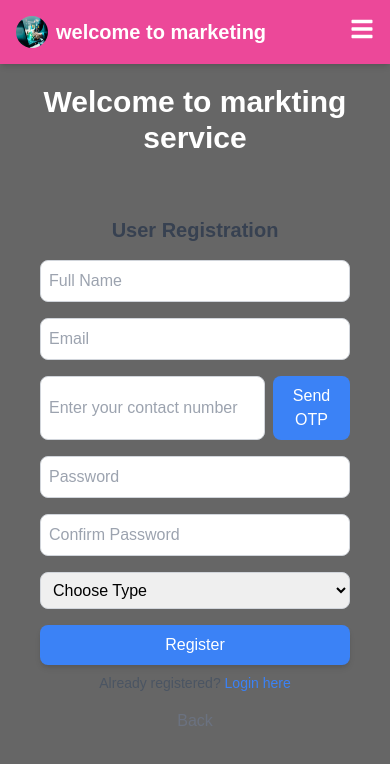
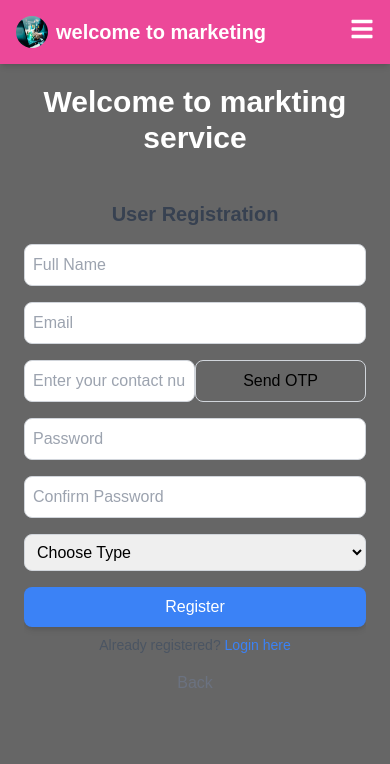
Before and after one commit to Naveenkumar-surge/marketing-project, a React (Create React App) app: page / in a window 390 px wide. Both pictures are taken after a click on the button "User". Shown: the top 764 px of the page. Built offline with nearby package versions, Linux system fonts and the light colour scheme; what leaflet-geosearch would draw is missing.

Commit message:
added changes

```diff
--- a/src/Components/Homepage.tsx
+++ b/src/Components/Homepage.tsx
@@ -333,7 +333,7 @@ const handleUserRegister = async (e: React.FormEvent) => {
   )}
 
   {activeSection === "home" && (
-  <div className="relative w-full min-h-screen bg-white sm:bg-gray-100 overflow-y-auto sm:overflow-hidden">
+  <div className="relative w-full h-screen bg-white sm:bg-gray-100">
     <video autoPlay loop muted className="absolute w-full h-full object-cover hidden sm:block">
       <source src="/videos/background.mp4" type="video/mp4" />
     </video>
@@ -356,8 +356,8 @@ const handleUserRegister = async (e: React.FormEvent) => {
 
     {/* Content container */}
     <div className="absolute inset-0 flex flex-col justify-start items-center bg-black bg-opacity-60 sm:bg-transparent pt-10 sm:pt-20">
-      <div className="w-full sm:w-96 p-6 sm:h-auto min-h-full overflow-y-auto sm:overflow-visible">
-        {/* Title */}
+      <div className="w-full sm:w-96 p-6 sm:h-auto h-full overflow-y-auto">
+        {/* Title with margin-top to avoid overlap */}
         <h1 className="text-white text-3xl font-extrabold mb-6 sm:text-4xl text-center bg-transparent sm:absolute sm:top-16 sm:left-1/2 sm:transform sm:-translate-x-1/2">
           Welcome to markting service
         </h1>
@@ -365,8 +365,8 @@ const handleUserRegister = async (e: React.FormEvent) => {
         {/* Role Selection or Form based on User's Choice */}
         {!role ? (
           <>
-            {/* Buttons for mobile view */}
-            <div className="sm:hidden fixed bottom-12 left-0 right-0 flex justify-center space-x-4 z-50">
+            {/* Buttons for mobile view, positioned at the bottom */}
+            <div className="sm:hidden absolute bottom-12 left-0 right-0 flex justify-center space-x-4">
               <button onClick={() => setRole("user")} className="px-6 py-3 bg-blue-500 text-white rounded-lg shadow-md hover:bg-blue-600 transition-all duration-300 ease-in-out">
                 User
               </button>
@@ -375,7 +375,7 @@ const handleUserRegister = async (e: React.FormEvent) => {
               </button>
             </div>
 
-            {/* Desktop buttons */}
+            {/* Buttons for desktop view, centered (hidden on mobile) */}
             <div className="hidden sm:flex sm:flex-row sm:space-x-6 sm:justify-center sm:items-center sm:w-full sm:max-w-xs sm:absolute sm:top-1/2 sm:left-1/2 sm:transform sm:-translate-x-1/2 sm:-translate-y-1/2">
               <button onClick={() => setRole("user")} className="px-6 py-3 bg-blue-500 text-white rounded-lg shadow-md hover:bg-blue-600 transition-all duration-300 ease-in-out">
                 User
@@ -386,7 +386,7 @@ const handleUserRegister = async (e: React.FormEvent) => {
             </div>
           </>
         ) : (
-          <div className="overflow-y-auto max-h-[85vh] sm:max-h-full p-4">
+          <div className="overflow-y-auto max-h-[80vh] sm:max-h-full">
             {/* User Form or Admin Form */}
             {role === "user" ? (
           <>
@@ -397,6 +397,7 @@ const handleUserRegister = async (e: React.FormEvent) => {
               </div>
             )}
             <form onSubmit={isUserRegistered ? handleUserLogin : handleUserRegister} className="space-y-4">
+              {/* Default to User Registration */}
               {!isUserRegistered && (
                 <input
                   type="text"
@@ -416,21 +417,22 @@ const handleUserRegister = async (e: React.FormEvent) => {
                 required
               />
 
+              {/* Contact Number (Only for Registration) */}
               {!isUserRegistered && (
                 <div className="mb-4">
-                      <div className="flex gap-2">
+                  <div className="flex">
                     <input
                       type="text"
                       value={contactNumber}
                       onChange={(e) => handleContactNumberChange(e.target.value)}
                       placeholder="Enter your contact number"
-                          className="flex-1 p-2 border border-gray-300 rounded-lg focus:outline-none focus:ring-2 focus:ring-blue-500 transition duration-300"
+                      className="w-full p-2 border border-gray-300 rounded-lg focus:outline-none focus:ring-2 focus:ring-blue-500 transition duration-300"
                       disabled={otpVerified}
                     />
                     <button
                       onClick={handleSendOtp}
                       disabled={loading || otpVerified}
-                          className="p-2 bg-blue-500 text-white rounded-lg hover:bg-blue-600 transition-all duration-300"
+                      className="w-full p-2 border border-gray-300 rounded-lg focus:outline-none focus:ring-2 focus:ring-blue-500 transition duration-300"
                     >
                       {loading ? "Sending..." : "Send OTP"}
                     </button>
@@ -438,20 +440,21 @@ const handleUserRegister = async (e: React.FormEvent) => {
                 </div>
               )}
 
+              {/* OTP Verification (Only for Registration) */}
               {!isUserRegistered && otpSent && !otpVerified && (
                 <div className="mb-4">
-                      <div className="flex gap-2">
+                  <div className="flex">
                     <input
                       type="text"
                       value={otp}
                       onChange={(e) => setOtp(e.target.value)}
                       placeholder="Enter OTP"
-                          className="flex-1 p-2 border border-gray-300 rounded-lg focus:outline-none focus:ring-2 focus:ring-blue-500 transition duration-300"
+                      className="w-full p-2 border border-gray-300 rounded-lg focus:outline-none focus:ring-2 focus:ring-blue-500 transition duration-300"
                     />
                     <button
                       onClick={handleVerifyOtp}
                       disabled={loading}
-                          className="p-2 bg-green-500 text-white rounded-lg hover:bg-green-600 transition-all duration-300"
+                      className="w-full p-2 border border-gray-300 rounded-lg focus:outline-none focus:ring-2 focus:ring-blue-500 transition duration-300"
                     >
                       {loading ? "Verifying..." : "Verify OTP"}
                     </button>
```
Lines whose indentation alone changed are shown as unchanged.
